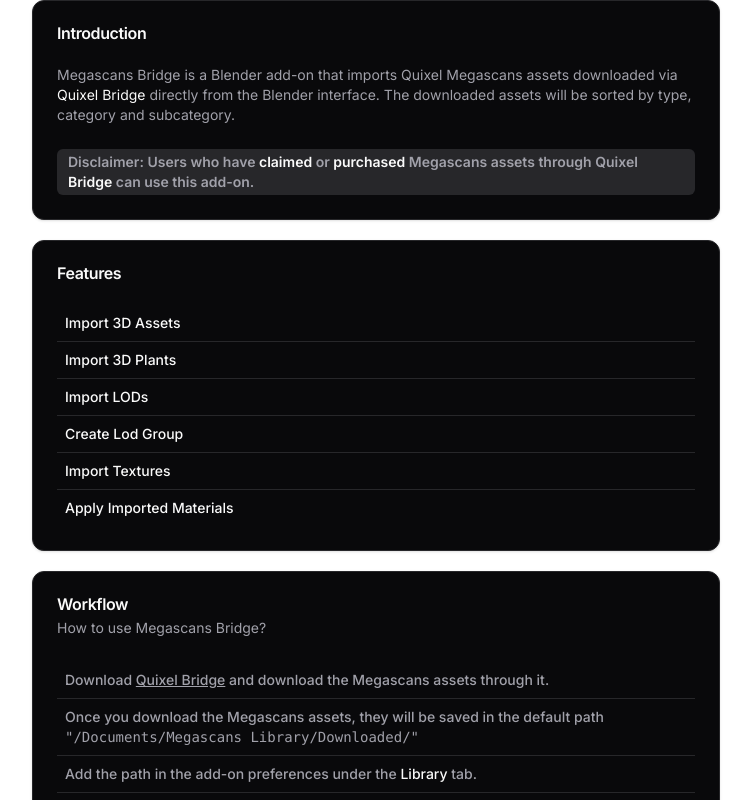
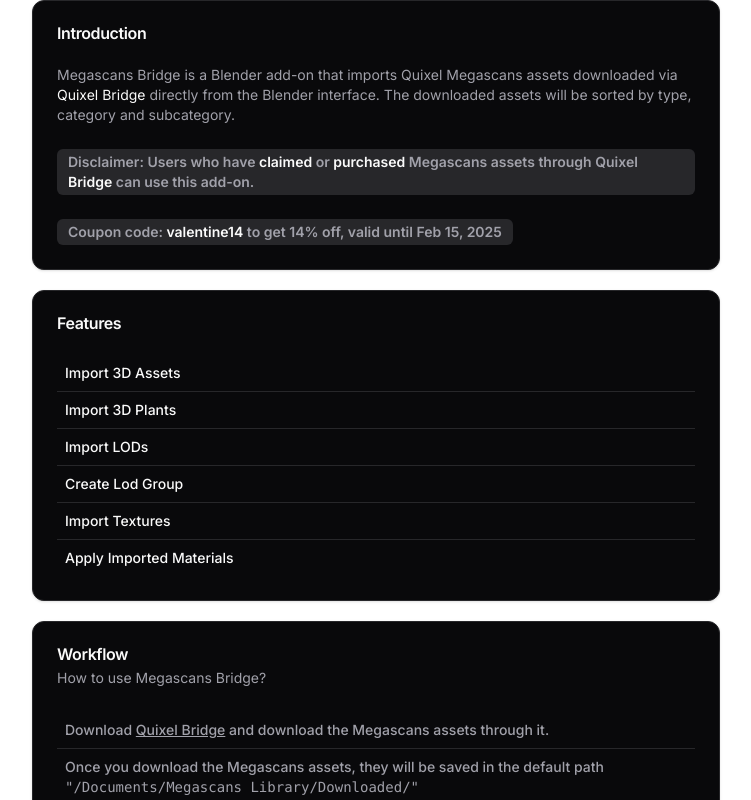
Before and after one commit to B3dHub/addons, a Next.js app: page /megascans-bridge in a window 1280 px wide. Shown: the top 800 px of the page, without its empty margins (264-1015 px from the left). Built offline with nearby package versions, Linux system fonts and the light colour scheme.

Commit message:
Updated: coupon

```diff
--- a/app/megascans-bridge/page.tsx
+++ b/app/megascans-bridge/page.tsx
@@ -54,11 +54,6 @@
             sorted by type, category and subcategory.
           </CardDescription>
         </CardContent>
-        {showCoupon && (
-          <CardContent>
-            <Coupon />
-          </CardContent>
-        )}
         <CardContent>
           <div className="flex gap-2 flex-col sm:flex-row">
             <Badge variant={"secondary"}>
@@ -70,6 +65,11 @@
             </Badge>
           </div>
         </CardContent>
+        {showCoupon && (
+          <CardContent>
+            <Coupon />
+          </CardContent>
+        )}
       </Card>
 
       <Card>
--- a/components/coupon.tsx
+++ b/components/coupon.tsx
@@ -5,19 +5,25 @@
 export function Coupon() {
   return (
     <div className="flex gap-2 flex-col sm:flex-row">
-      <Badge variant={"secondary"}>
+        {/* <Badge variant={"secondary"}>
+          <CardDescription>
+            Add to Wishlist: <span>Spring Sale (May 21 - 26)</span>
+          </CardDescription>
+        </Badge> */}
+      {/* <Badge variant={"secondary"}>
         <CardDescription>
           Coupon code: <span>christmas25</span> to get 25% off, valid until Dec
           31, 2024
         </CardDescription>
+      </Badge> */}
+      <Badge variant={"secondary"}>
+        <CardDescription>
+          Coupon code: <span>valentine14</span> to get 14% off, valid until Feb
+          15, 2025
+        </CardDescription>
       </Badge>
-      {/* <Badge variant={"secondary"}>
-        <CardDescription>
-          Add to Wishlist: <span>Spring Sale (May 21 - 26)</span>
-        </CardDescription>
-      </Badge> */}
     </div>
   );
 }
 
-export const showCoupon = false;
+export const showCoupon = true;
```
